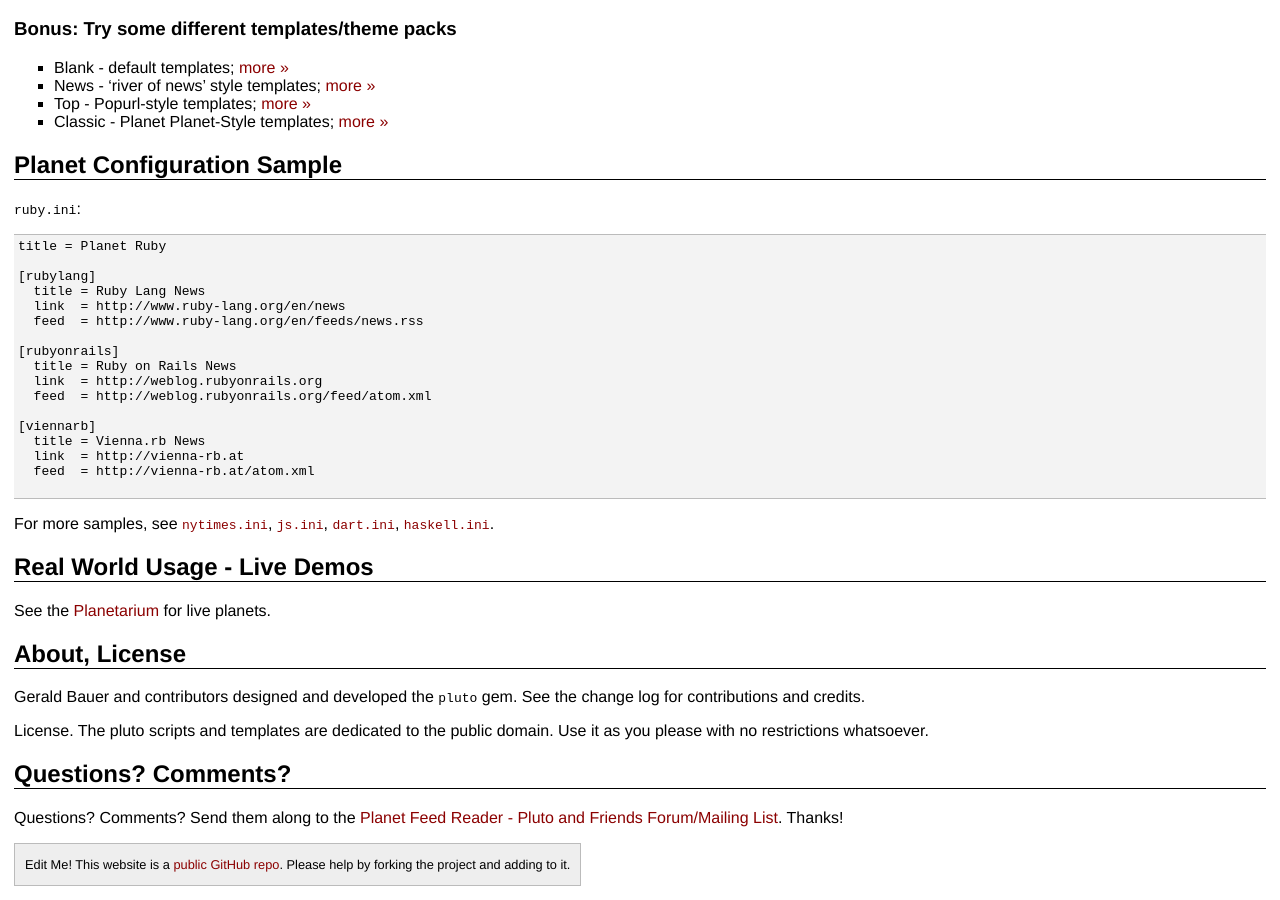
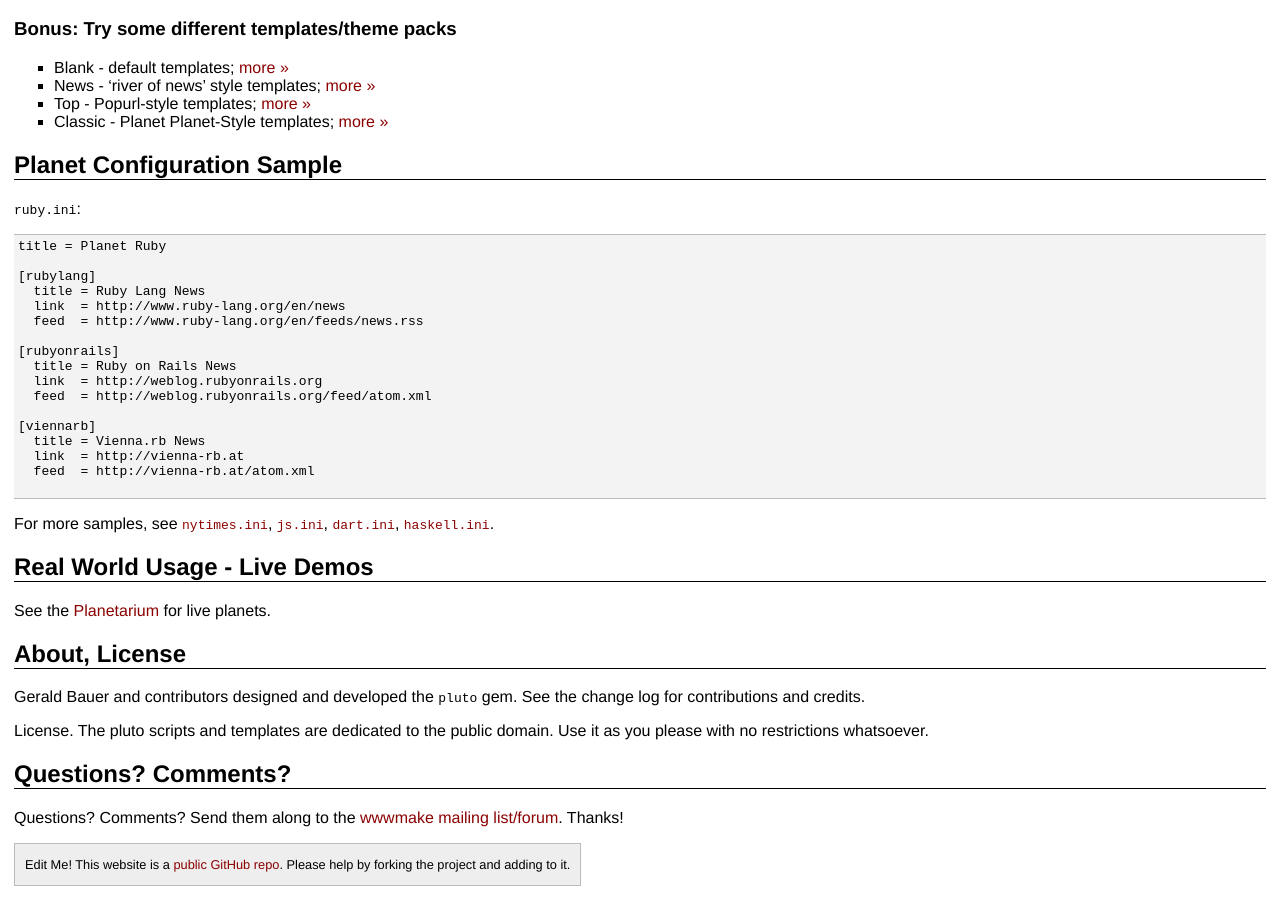
Before and after one commit to feedreader/website.old, a Jekyll site: the page built from index.md, in a window 1280 px wide and 900 px high, scrolled down 1140 px. Built offline with Jekyll 4.4.1, drawn with Linux system fonts in a browser that asks for light colours.

Commit message:
Update questions.md

```diff
--- a/_includes/questions.md
+++ b/_includes/questions.md
@@ -2,5 +2,5 @@
 ## Questions? Comments? {#questions}
 
 Questions? Comments? Send them along to the
-[Planet Feed Reader - Pluto and Friends Forum/Mailing List](http://groups.google.com/group/feedreader).
+[wwwmake mailing list/forum](http://groups.google.com/group/wwwmake).
 Thanks!
```
